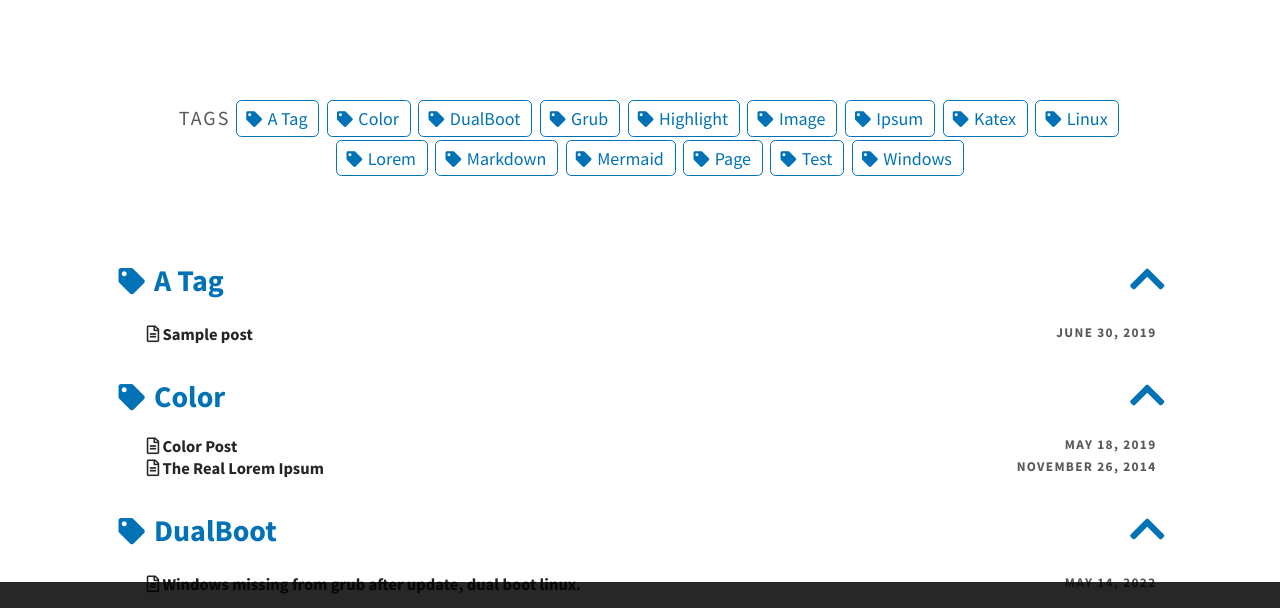
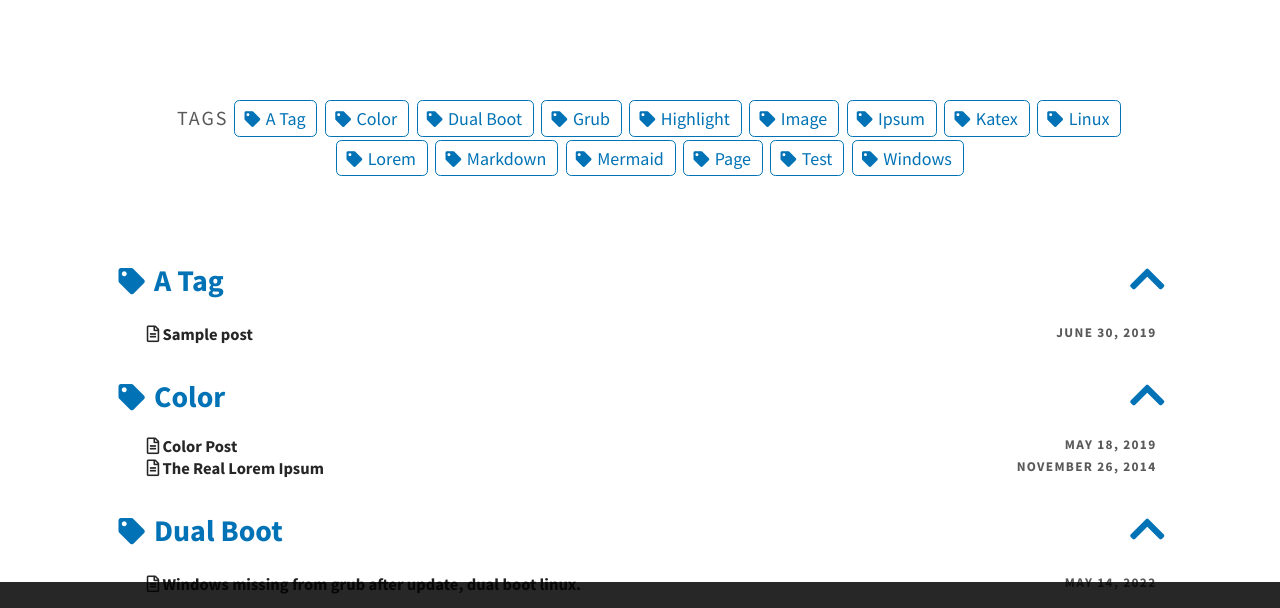
Before and after one commit to 0rgis/0rgis.github.io, a Jekyll site: the page built from pages/tags.md, in a window 1280 px wide and 900 px high. Shown: the part 215-823 px from the top of the window. Built offline with Jekyll 4.4.1, drawn with Linux system fonts in a browser that asks for light colours.

Commit message:
Update 2022-05-14-windows-missing-from-grub.md

```diff
--- a/_posts/2022-05-14-windows-missing-from-grub.md
+++ b/_posts/2022-05-14-windows-missing-from-grub.md
@@ -1,8 +1,7 @@
 ---
 layout: post
 title: Windows missing from grub after update, dual boot linux.
-tags: [Grub, DualBoot, Linux, Windows]
-color: turquoise
+tags: [Grub, Dual Boot, Linux, Windows]
 excerpt_separator: <!--more-->
 ---
 
```
